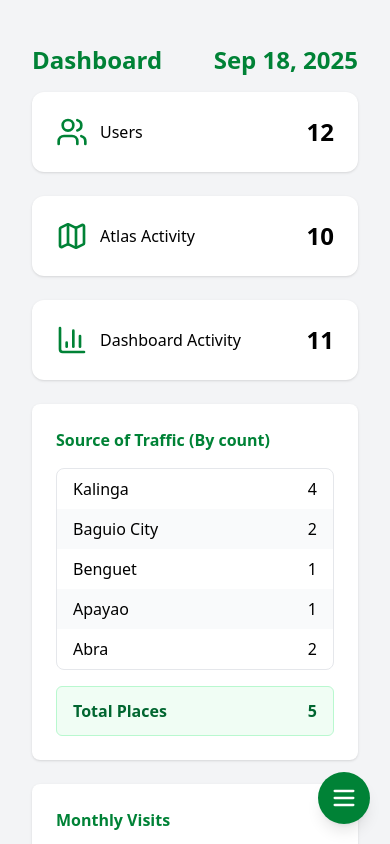
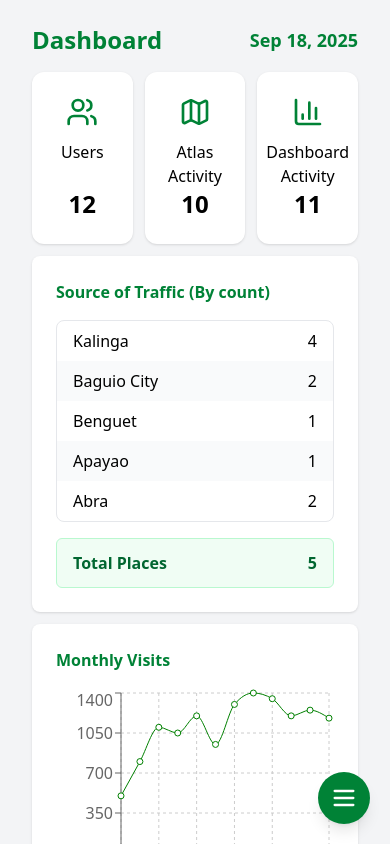
Before and after one commit to team-kotl/terramap-admin, a React (Vite) app: page / in a window 390 px wide. Shown: the top 844 px of the page. Built offline with nearby package versions, Linux system fonts and the light colour scheme.

Commit message:
Change responsiveness of dashboard and download request

```diff
--- a/src/pages/Dashboard.jsx
+++ b/src/pages/Dashboard.jsx
@@ -89,11 +89,11 @@ const Dashboard = () => {
     */
 
     return (
-        <div className="min-screen bg-gray-100 px-2 md:px-6 mt-5">
+        <div className="min-screen bg-gray-100 px-2 md:px-6 md:mt-5 mt-0">
             {/* Header */}
             <div className="flex justify-between items-center md:mb-6 mb-4">
                 <h1 className="text-green-700 font-bold text-2xl">Dashboard</h1>
-                <p className="text-green-700 font-bold text-2xl">
+                <p className="text-green-700 font-bold md:text-2xl text-lg">
                     {new Date().toLocaleDateString("en-US", {
                         month: "short",
                         day: "numeric",
@@ -103,40 +103,40 @@ const Dashboard = () => {
             </div>
 
             {/* Top Cards */}
-            <div className="grid grid-cols-1 md:grid-cols-3 gap-6 mb-6">
-                <div className="bg-white shadow rounded-xl p-6 flex items-center justify-between">
-                    <div className="flex items-center gap-3">
+            <div className="grid grid-cols-3 md:gap-6 gap-3 md:mb-6 mb-3">
+                <div className="bg-white shadow rounded-xl p-6 flex items-center justify-between md:flex-row flex-col">
+                    <div className="flex items-center gap-3 md:flex-row flex-col">
                         <Users className="w-8 h-8 text-green-700" />
                         <span className="font-medium">Users</span>
                     </div>
-                    <span className="text-2xl font-bold">
+                    <span className="text-2xl font-bold text-center">
                         {usersCount > 0 ? usersCount : "No data"}
                     </span>
                 </div>
 
-                <div className="bg-white shadow rounded-xl p-6 flex items-center justify-between">
-                    <div className="flex items-center gap-3">
+                <div className="bg-white shadow rounded-xl p-6 flex items-center justify-between md:flex-row flex-col">
+                    <div className="flex items-center gap-3 md:flex-row flex-col text-center">
                         <Map className="w-8 h-8 text-green-700" />
                         <span className="font-medium">Atlas Activity</span>
                     </div>
-                    <span className="text-2xl font-bold">
+                    <span className="text-2xl font-bold text-center">
                         {atlasActivity > 0 ? atlasActivity : "No data"}
                     </span>
                 </div>
 
-                <div className="bg-white shadow rounded-xl p-6 flex items-center justify-between">
-                    <div className="flex items-center gap-3">
+                <div className="bg-white shadow rounded-xl p-6 flex items-center justify-between md:flex-row flex-col">
+                    <div className="flex items-center gap-3 md:flex-row flex-col text-center">
                         <BarChart3 className="w-8 h-8 text-green-700" />
                         <span className="font-medium">Dashboard Activity</span>
                     </div>
-                    <span className="text-2xl font-bold">
+                    <span className="text-2xl font-bold text-center">
                         {dashboardActivity > 0 ? dashboardActivity : "No data"}
                     </span>
                 </div>
             </div>
 
             {/* Grid layout */}
-            <div className="grid grid-cols-1 lg:grid-cols-2 gap-6">
+            <div className="grid grid-cols-1 lg:grid-cols-2 md:gap-6 gap-3">
                 {/* Left column: Source of Traffic */}
                 <div className="bg-white shadow rounded-lg p-6 flex flex-col h-full">
                     <h2 className="text-green-700 font-semibold mb-4">
@@ -178,7 +178,7 @@ const Dashboard = () => {
                 </div>
 
                 {/* Right column: stacked charts */}
-                <div className="flex flex-col gap-6">
+                <div className="flex flex-col md:gap-6 gap-3">
                     {/* Monthly Visits */}
                     <div className="bg-white shadow rounded-lg p-6">
                         <h2 className="text-green-700 font-semibold mb-4">
--- a/src/pages/Download.jsx
+++ b/src/pages/Download.jsx
@@ -87,7 +87,7 @@ const Download = () => {
 
     return (
         <div className="relative bg-gray-100 min-screen">
-            <div className="p-1 md:p-5 mt-15 md:mt-0">
+            <div className="p-1 md:p-5 md:mt-0">
                 {/* Title + Search Bar in the same row */}
                 <div className="flex flex-col md:flex-row md:items-center md:justify-between mb-6 gap-4">
                     <h1 className="text-2xl md:text-3xl font-bold text-green-800">
```
